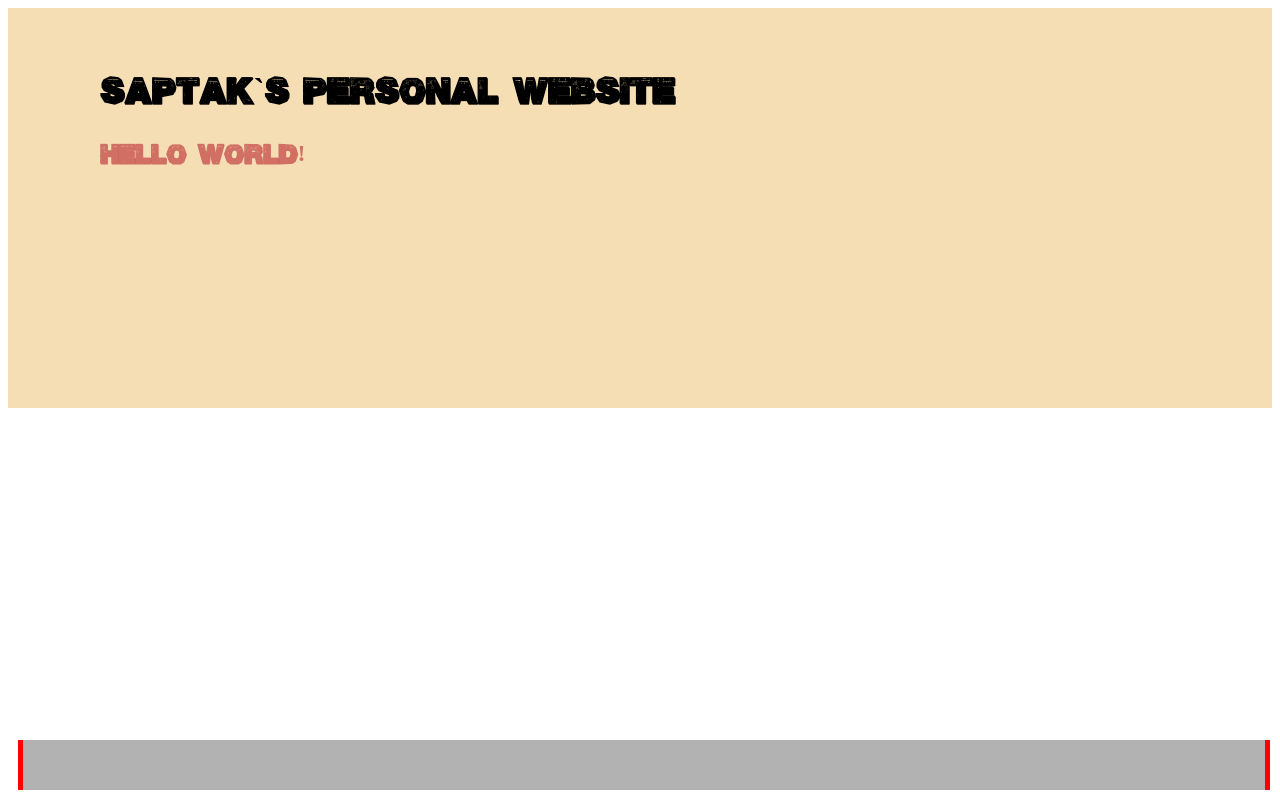
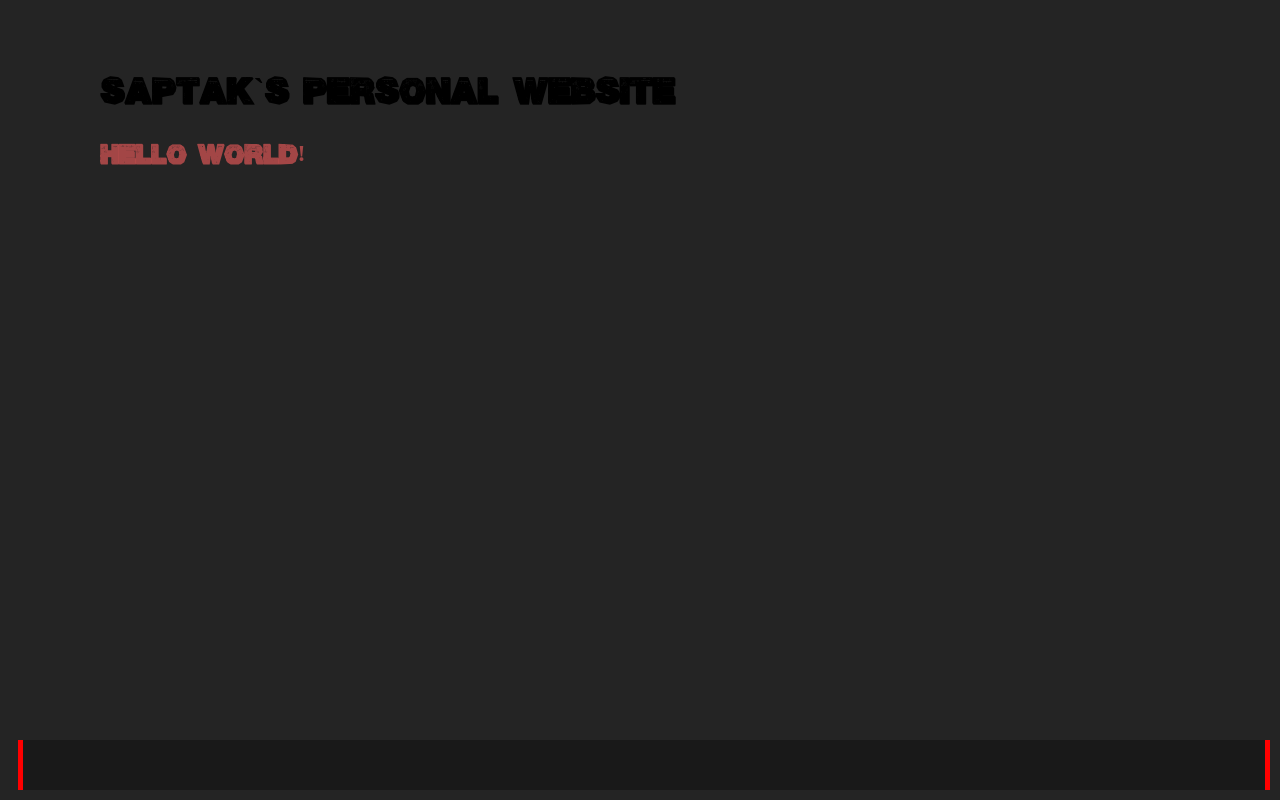
Before and after one commit to NotGlitchedOwl/personal-website, a Next.js app: page / in a window 1280 px wide. Built offline with nearby package versions, Linux system fonts and the light colour scheme.

Commit message:
2nd day commit#3 : Deleted animation , changed bg

```diff
--- a/pages/templates/PrimaryLayout.js
+++ b/pages/templates/PrimaryLayout.js
@@ -1,4 +1,5 @@
 import Head from "next/head"
+import Image from "next/image"
 
 const MainLayout = ({head , content}) => {
     return (
--- a/styles/globals.css
+++ b/styles/globals.css
@@ -1,3 +1,6 @@
+body {
+  background:rgba(0, 0, 0, 0.86)
+}
 .info {
   margin:10px;
   width:97%;
@@ -16,7 +19,6 @@ h2#short-desc {
   width:auto;
   height:400px;
   font-family: "PixelHour";
-  background-color: wheat;
 }
 
 .headings > h1   {
@@ -30,8 +32,6 @@ h2#short-desc {
   left:100px;
 }
 
-
-
 @font-face {
   font-family: "PixelHour";
   src: url("../public/fnt/Pixelhour.ttf");
```
Also changed, not shown: public/img/anim-square.png (added).
